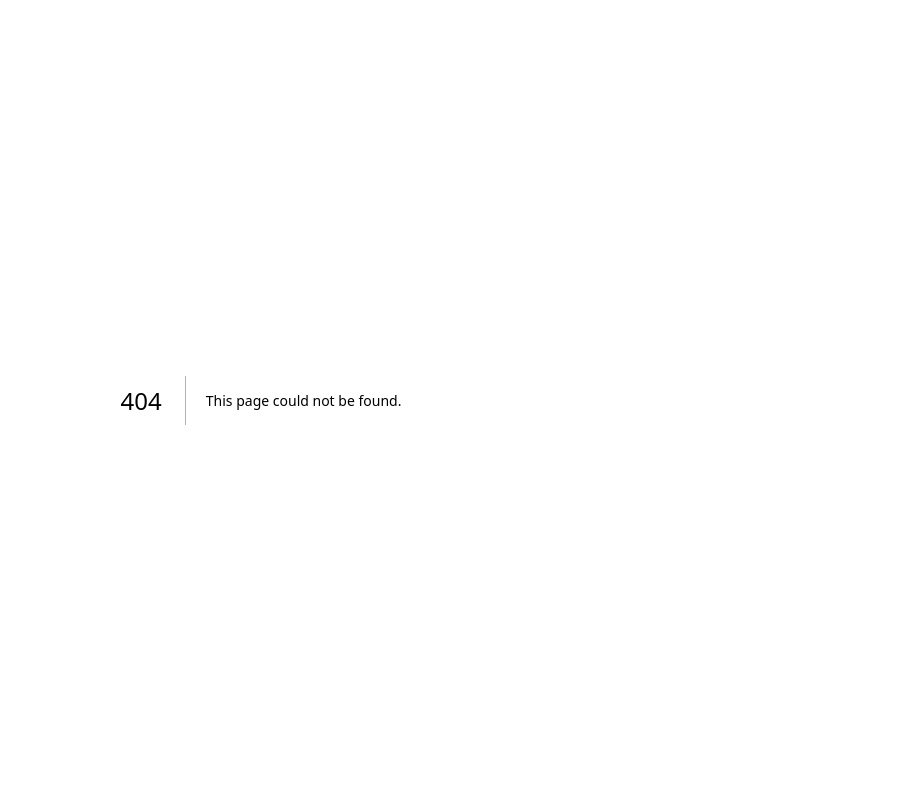
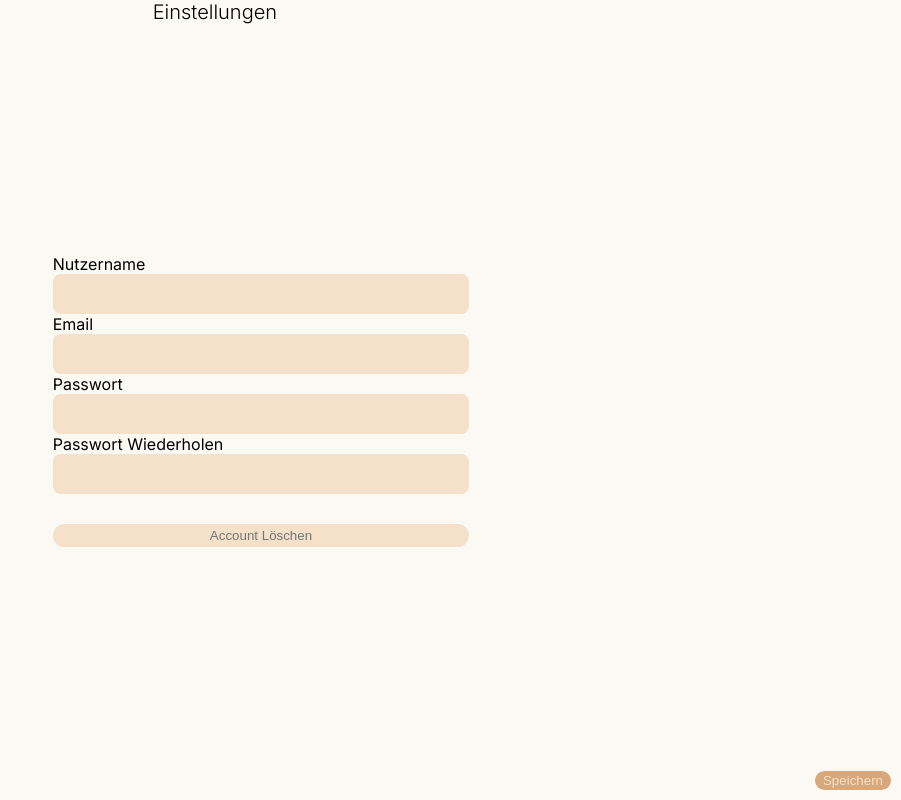
Before and after one commit to simonkrempin/assignedto.me, a Next.js app: page /settings in a window 1280 px wide. Before the commit this address had no page. Shown: the whole page, without its empty margins (379-1280 px from the left). Built offline with nearby package versions, Linux system fonts and the light colour scheme.

Commit message:
Settings Page

```diff
--- /dev/null
+++ b/src/app/settings/page.tsx
@@ -0,0 +1,24 @@
+"use client";
+
+import "./style.css"
+import { Button, InputField } from "@/components";
+import React from "react";
+
+export default function Settings() {
+    const [username, setUsername] = React.useState<string>("");
+    return (
+        <main className="main">
+            <h1>Einstellungen</h1>
+            <div className="container">
+            <InputField text={username} label="Nutzername" inputMode="large" changeText={setUsername}></InputField>
+            <InputField text={username} label="Email" inputMode="large" changeText={setUsername}></InputField>
+            <InputField text={username} label="Passwort" inputMode="large" changeText={setUsername}></InputField>
+            <InputField text={username} label="Passwort Wiederholen" inputMode="large" changeText={setUsername}></InputField>
+            <Button mode="large" text="Account Löschen"></Button>
+            </div>
+            <div className="save">
+            <Button mode="small" text="Speichern"></Button>
+            </div>
+        </main>
+    )
+}
--- /dev/null
+++ b/src/app/settings/style.css
@@ -0,0 +1,34 @@
+body {
+    width: 100vw;
+    height: 100vh;
+    background: var(--background);
+    justify-content: center;
+    align-items: center;
+    display: flex;
+}
+
+h1 {
+    position: absolute;
+    top: 0;
+    margin-left: 130px;
+    font-size: 20px;
+    font-weight: 300;
+}
+
+.container {
+    background-color: var(--background);
+    padding: 40px 30px;
+    border-radius: 16px;
+}
+
+Button {
+    margin-top: 30px;
+}
+
+.save {
+    position: absolute;
+    max-width: 90px;
+    margin: 10px 10px;
+    right: 0;
+    bottom: 0;
+}
```
